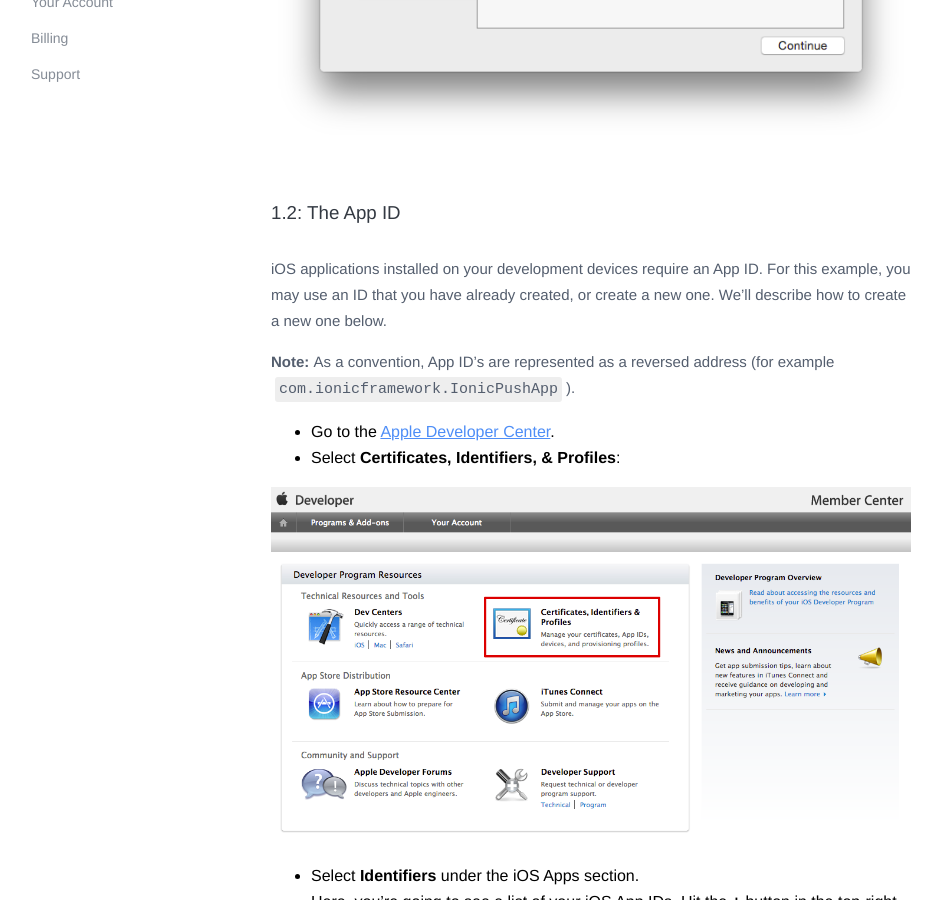
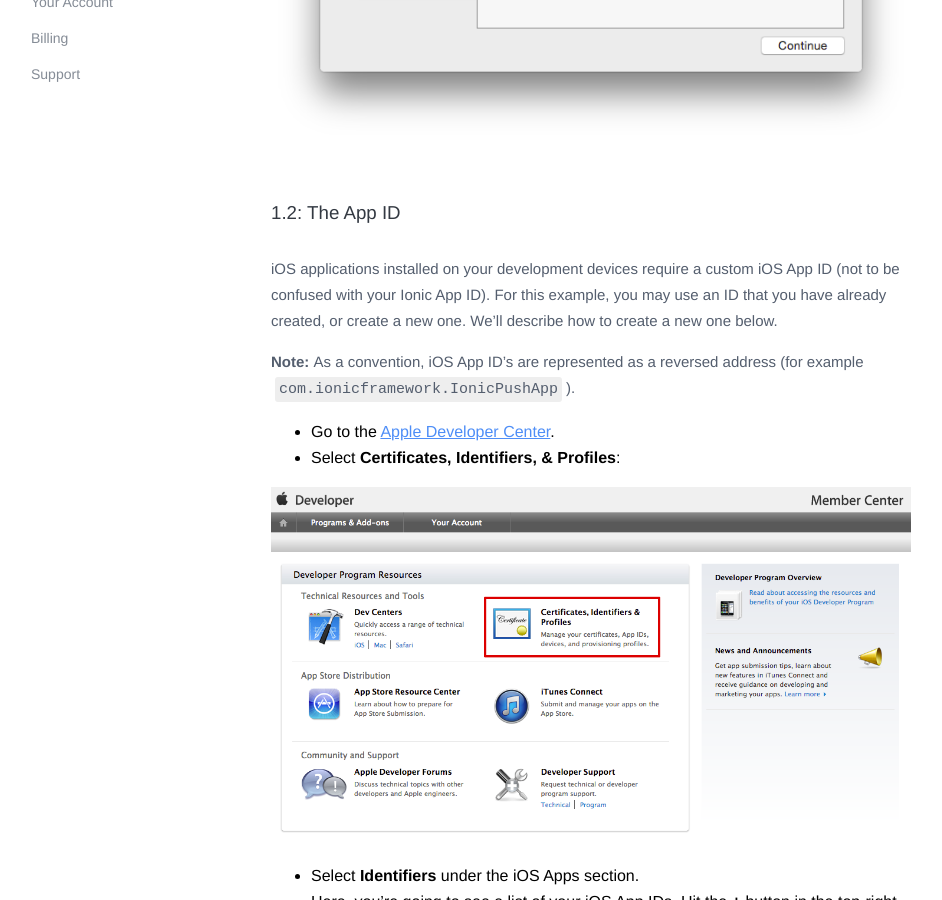
Before and after one commit to ionic-team/ionic-io-docs, a Jekyll site: the page built from push/ios.md, in a window 1280 px wide and 900 px high, scrolled down 981 px. Shown: the whole window, without its empty margins (129-1071 px from the left). Built offline with Jekyll 4.4.1, drawn with Linux system fonts in a browser that asks for light colours; some web fonts are replaced; Markdown is read by kramdown in place of the engine named in the settings.

Commit message:
Update ios.md

```diff
--- a/push/ios.md
+++ b/push/ios.md
@@ -28,10 +28,10 @@
 
 ### 1.2: The App ID
 
-iOS applications installed on your development devices require an App ID.  For this example, you may use an ID that you
+iOS applications installed on your development devices require a custom iOS App ID (not to be confused with your Ionic App ID).  For this example, you may use an ID that you
 have already created, or create a new one.  We'll describe how to create a new one below.
 
-<strong>Note: </strong> As a convention, App ID's are represented as a reversed address (for example
+<strong>Note: </strong> As a convention, iOS App ID's are represented as a reversed address (for example
 `com.ionicframework.IonicPushApp`).
 
 * Go to the <a href="https://developer.apple.com/membercenter/index.action">Apple Developer Center</a>.
```
